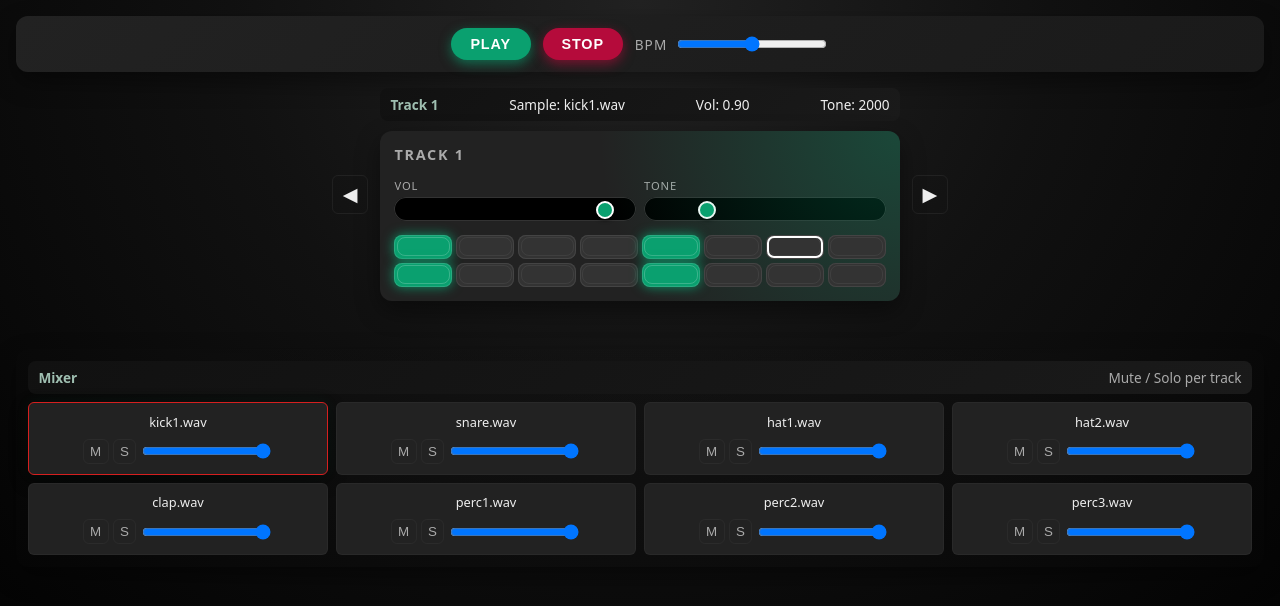
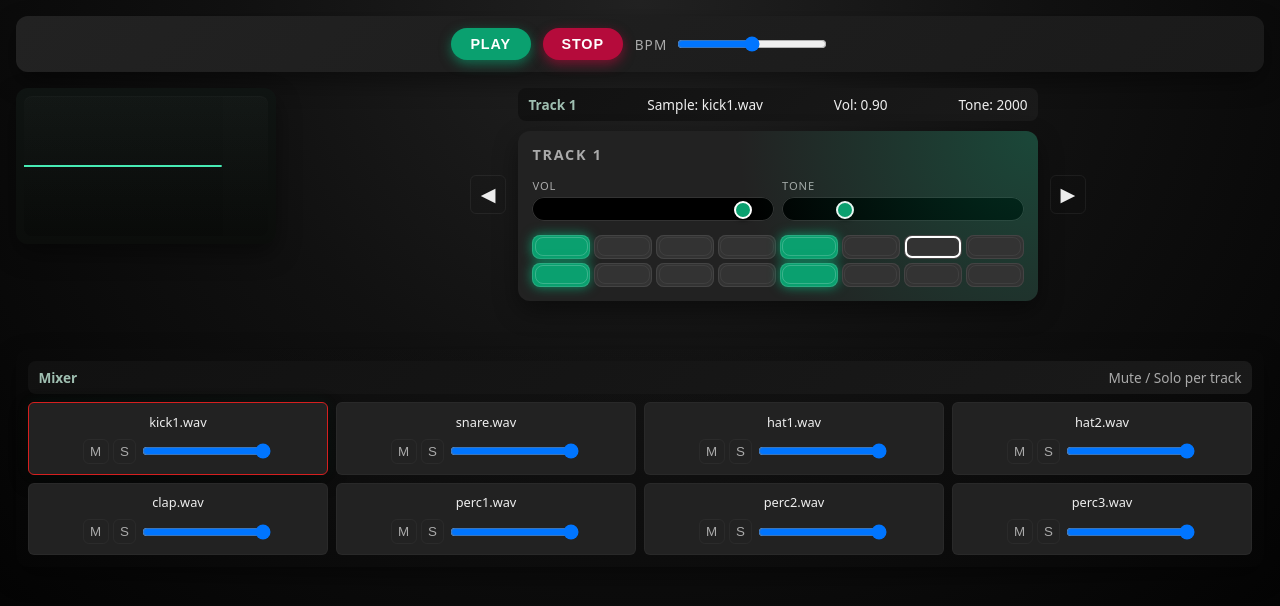
Before and after one commit to ceolpandan/AUDIO_CONTEXT_APP, a plain HTML site: page index.html in a window 1280 px wide. Both pictures are taken after a click on the button "PLAY". Drawn offline with Linux system fonts and the light colour scheme; no server answers.

Commit message:
osciloscope

```diff
--- a/index.html
+++ b/index.html
@@ -19,7 +19,11 @@
         </label>
       </header>
 
-      <main class="tracks">
+      <main class="main-row">
+        <aside id="scope" class="scope">
+          <canvas id="scope-canvas" width="600" height="160"></canvas>
+        </aside>
+        <section class="tracks">
           <!-- 8 tracks, 16 steps each; you can generate via JS later,
            but here’s one as an example: -->
           <section class="track" data-track="0">
@@ -57,6 +61,7 @@
           </section>
 
           <!-- Repeat section for tracks 2–8 or generate them in JS -->
+        </section>
       </main>
 
       <!-- Mixer: renders the per-channel mixer UI -->
--- a/src/engine.js
+++ b/src/engine.js
@@ -1,5 +1,13 @@
 // Audio engine: audio context, Track, scheduling, and helper APIs
 const audioCtx = new (window.AudioContext || window.webkitAudioContext)();
+
+// Master output chain (master gain -> analyser -> destination)
+const masterGain = audioCtx.createGain();
+masterGain.gain.setValueAtTime(1, audioCtx.currentTime);
+const analyser = audioCtx.createAnalyser();
+analyser.fftSize = 2048;
+masterGain.connect(analyser);
+analyser.connect(audioCtx.destination);
 
 class Track {
   constructor(context, sampleUrl, index = 0) {
@@ -19,7 +27,8 @@ class Track {
     this.filterFreq = 2000;
 
     this.gainNode = context.createGain();
-    this.gainNode.connect(context.destination);
+    // route track outputs into the master bus
+    this.gainNode.connect(masterGain);
     // Channel fader level (0..1) — separate from per-hit envelope volume
     this.level = 1;
     this.gainNode.gain.setValueAtTime(this.level, this.context.currentTime);
@@ -169,6 +178,10 @@ function updateMixerGains() {
   });
 }
 
+function getAnalyser() {
+  return analyser;
+}
+
 function setTrackLevel(index, value, ramp = 0.03) {
   const t = tracks[index];
   if (!t) return;
@@ -212,5 +225,6 @@ export {
   updateMixerGains,
   setTrackLevel,
   setBpm,
+  getAnalyser,
   getBpm,
 };
--- a/src/ui.js
+++ b/src/ui.js
@@ -6,11 +6,17 @@ import {
   updateMixerGains,
   setBpm,
   getBpm,
+  getAnalyser,
 } from "./engine.js";
 
 let uiRaf = null;
 let lastUiStep = -1;
 let selectedTrack = 0;
+let scopeRaf = null;
+let scopeCanvas = null;
+let scopeCtx = null;
+let analyserNode = null;
+let scopeData = null;
 
 function startUI(playbackStartTimeRef) {
   if (uiRaf) cancelAnimationFrame(uiRaf);
@@ -19,6 +25,7 @@ function startUI(playbackStartTimeRef) {
     uiRaf = requestAnimationFrame(frame);
   }
   uiRaf = requestAnimationFrame(frame);
+  startScope();
 }
 
 function stopUI() {
@@ -28,6 +35,62 @@ function stopUI() {
     .querySelectorAll(".step--playhead")
     .forEach((el) => el.classList.remove("step--playhead"));
   lastUiStep = -1;
+  stopScope();
+}
+
+function initScopeCanvas() {
+  scopeCanvas = document.getElementById("scope-canvas");
+  if (!scopeCanvas) return false;
+  const dpr = window.devicePixelRatio || 1;
+  const rect = scopeCanvas.getBoundingClientRect();
+  scopeCanvas.width = Math.max(300, rect.width * dpr);
+  scopeCanvas.height = Math.max(120, rect.height * dpr);
+  scopeCtx = scopeCanvas.getContext("2d");
+  scopeCtx.scale(dpr, dpr);
+  analyserNode = getAnalyser();
+  if (!analyserNode) return false;
+  const size = analyserNode.fftSize || 2048;
+  scopeData = new Uint8Array(size);
+  return true;
+}
+
+function drawScope() {
+  if (!scopeCtx || !analyserNode) return;
+  const rect = scopeCanvas.getBoundingClientRect();
+  const w = rect.width;
+  const h = rect.height;
+  analyserNode.getByteTimeDomainData(scopeData);
+
+  scopeCtx.clearRect(0, 0, w, h);
+  // background
+  scopeCtx.fillStyle = "rgba(0,0,0,0.02)";
+  scopeCtx.fillRect(0, 0, w, h);
+
+  scopeCtx.lineWidth = 2;
+  scopeCtx.strokeStyle = "hsl(160 80% 60%)";
+  scopeCtx.beginPath();
+  const step = scopeData.length / w;
+  for (let x = 0; x < w; x++) {
+    const idx = Math.floor(x * step);
+    const v = scopeData[idx] / 128.0 - 1.0;
+    const y = h / 2 + v * (h / 2) * 0.9;
+    if (x === 0) scopeCtx.moveTo(x, y);
+    else scopeCtx.lineTo(x, y);
+  }
+  scopeCtx.stroke();
+
+  scopeRaf = requestAnimationFrame(drawScope);
+}
+
+function startScope() {
+  if (scopeRaf) return;
+  if (!initScopeCanvas()) return;
+  drawScope();
+}
+
+function stopScope() {
+  if (scopeRaf) cancelAnimationFrame(scopeRaf);
+  scopeRaf = null;
 }
 
 function updatePlayhead(playbackStartTimeRef) {
--- a/styles.css
+++ b/styles.css
@@ -269,6 +269,40 @@
   gap: var(--space-sm);
 }
 
+/* Layout: main row with scope on the left and sequencer on the right */
+.main-row {
+  display: flex;
+  gap: var(--space-lg);
+  align-items: flex-start;
+}
+.scope {
+  width: 260px;
+  min-width: 200px;
+  background: linear-gradient(180deg, #0f1412, #0b0d0b);
+  border-radius: var(--r-md);
+  padding: var(--space-sm);
+  box-shadow: var(--shadow-soft);
+  display: flex;
+  align-items: center;
+  justify-content: center;
+}
+.scope canvas {
+  width: 100%;
+  height: 140px;
+  border-radius: 8px;
+  background: linear-gradient(
+    180deg,
+    rgba(255, 255, 255, 0.02),
+    rgba(0, 0, 0, 0.12)
+  );
+  box-shadow: inset 0 1px 0 rgba(255, 255, 255, 0.02);
+}
+
+/* Make sure the tracks area grows to fill remaining space */
+.tracks {
+  flex: 1 1 auto;
+}
+
 .channel {
   background: var(--panel);
   border-radius: var(--r-sm);
```
Lines whose indentation alone changed are shown as unchanged.
